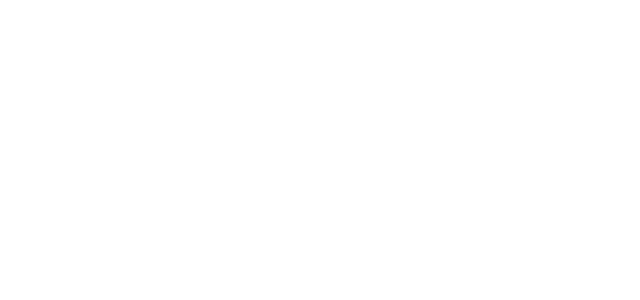
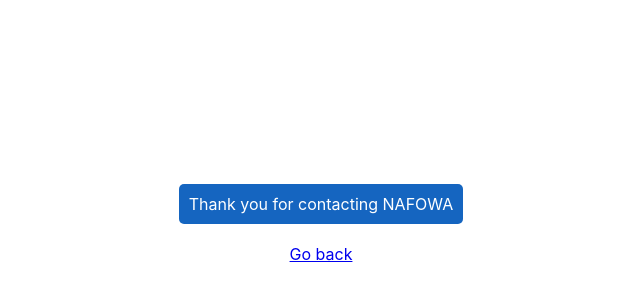
Before and after one commit to Emmanuel-002/nafowa, a React (Create React App) app: page /compliment in a window 1280 px wide. Before the commit this address had no page. Shown: the part 176-476 px from the top of the page, without its empty margins (319-959 px from the left). Built offline with nearby package versions, Linux system fonts and the light colour scheme.

Commit message:
added logo

```diff
--- a/public/index.html
+++ b/public/index.html
@@ -9,7 +9,7 @@
       name="description"
       content="Web site created using create-react-app"
     />
-    <link rel="apple-touch-icon" href="%PUBLIC_URL%/logo192.png" />
+    <link rel="apple-touch-icon" href="%PUBLIC_URL%/logo.jpeg.png" />
     <!--
       manifest.json provides metadata used when your web app is installed on a
       user's mobile device or desktop. See https://developers.google.com/web/fundamentals/web-app-manifest/
--- a/src/App.js
+++ b/src/App.js
@@ -1,12 +1,14 @@
 import * as React from 'react';
 import Home from './home/Home';
 import { BrowserRouter as Router, Routes, Route } from "react-router-dom";
+import SubmitMessage from './SubmitMessage';
 
 function App() {
   return(
     <Router>
       <Routes>
         <Route path="/" element={<Home />} />
+        <Route path="/compliment" element={<SubmitMessage />} />
 {/*
         <Route path="/Adminlogin" element={<LoginPage role="Admin" />} />
         <Route path="/Studentlogin" element={<LoginPage role="Student" />} />
--- a/src/SubmitMessage.js
+++ b/src/SubmitMessage.js
@@ -2,7 +2,26 @@
 
 const SubmitMessage = () => {
     return(
-        <div>Thank you for contacting NAFOWA</div>
+        <div style={{
+            display:'flex',
+            flexDirection:'column',
+            justifyContent:'center',
+            alignItems:'center',
+            height:'100vh',
+            }}>
+                <span
+                    style={{
+                        backgroundColor:'#1565c0',
+                        color:'#fff',
+                        padding:'10px',
+                        borderRadius:'5px'
+                    }}
+                >
+                    Thank you for contacting NAFOWA
+                </span><br />
+                <a href="https://nafowa.onrender.com">Go back</a>
+
+        </div>
     )
 }
 
```
